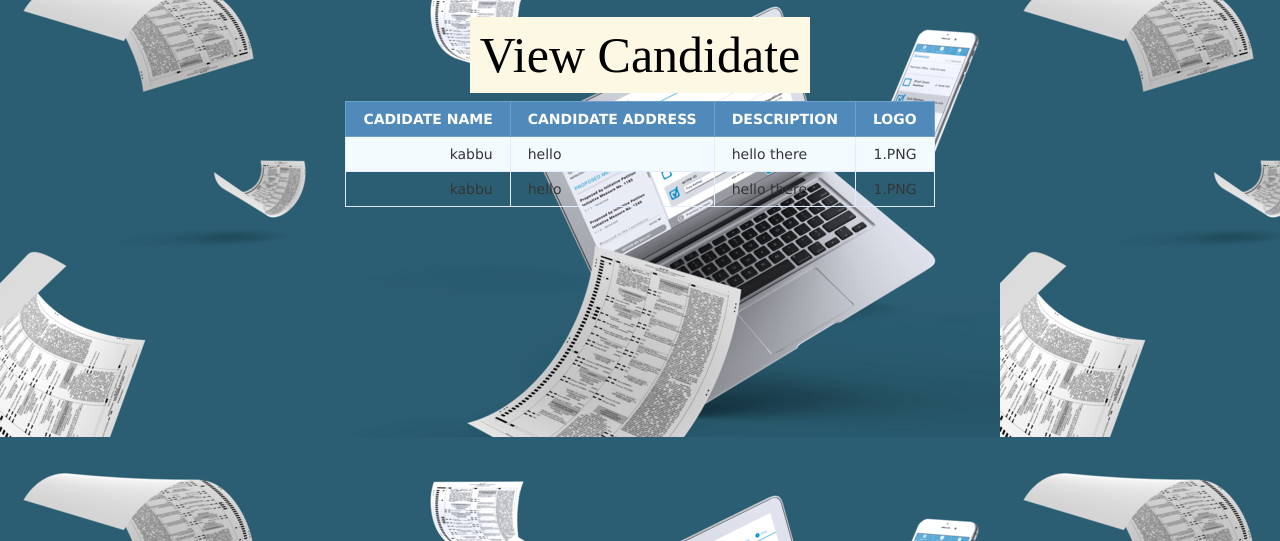
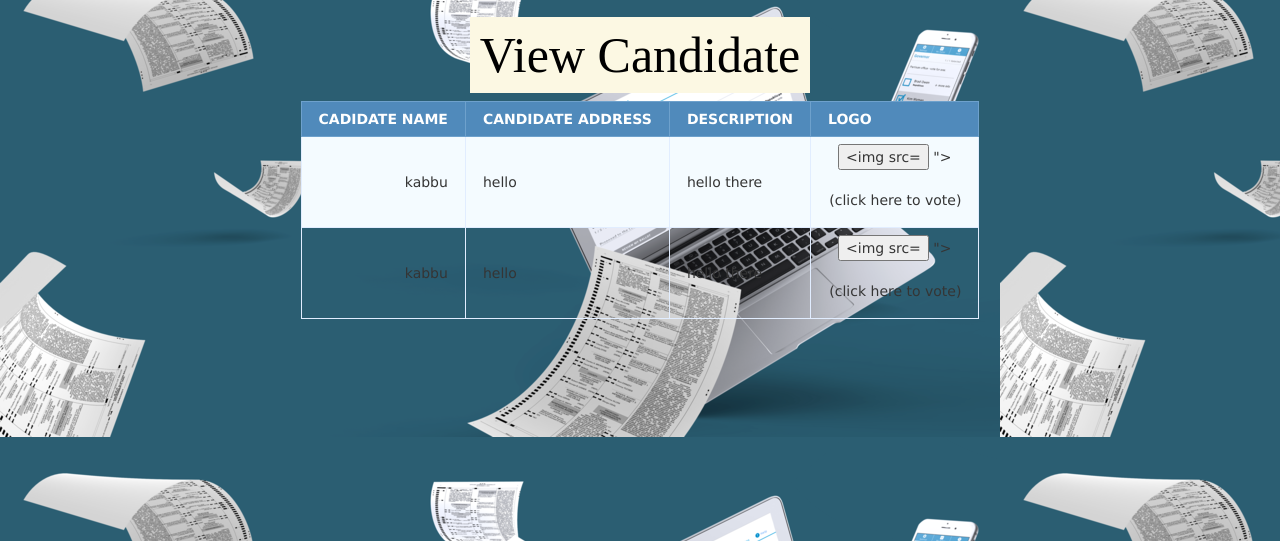
Before and after one commit to kismatboy/online-election, a PHP site: page /uView_Can.php?name=pradesh in a window 1280 px wide. Shown: the part 52-593 px from the top of the page. Run offline with PHP 8.4, Linux system fonts and the light colour scheme; data comes from the database, SQL or seed files in the repository.

Commit message:
vote option

```diff
--- a/UView_Can.php
+++ b/UView_Can.php
@@ -106,7 +106,14 @@ h2 {
 }
 </style>
 
+ <script>
+      $(document).ready(function () {
 
+       $( "#test" ).click(function() {
+    alert('you have successfully voted');
+  });
+      });
+    </script>
 
 </head>
 <body>
@@ -172,16 +179,25 @@ h2 {
       echo '<tr><td>'.$add['candidatename'].'</td>';
       echo '<td>'.$add['candidateadd'].'</td>';
        echo '<td>'.$add["description"].'</td>';
-      echo '<td >'.$add['image'].'</td></tr>';
+      echo '<td ><form action="" method="POST"> <input type="submit" name="vote" value="<img src="c_image/'.$add['image'].'" height="100px" width="100px;">  "></form><br><p font-size="14px"> (click here to vote)</p></button></td></tr>';
 
           }
+
+
+          if(isset($_POST['vote'])){
+  echo "<script>alert('you have successfully voted');</script>";
+}
+
+
+
   }
 else{
   mysqli_close($conn);
 }
+   ?>
 
-   ?>
 </tbody>
+
 
   </body>
   </html>
```
